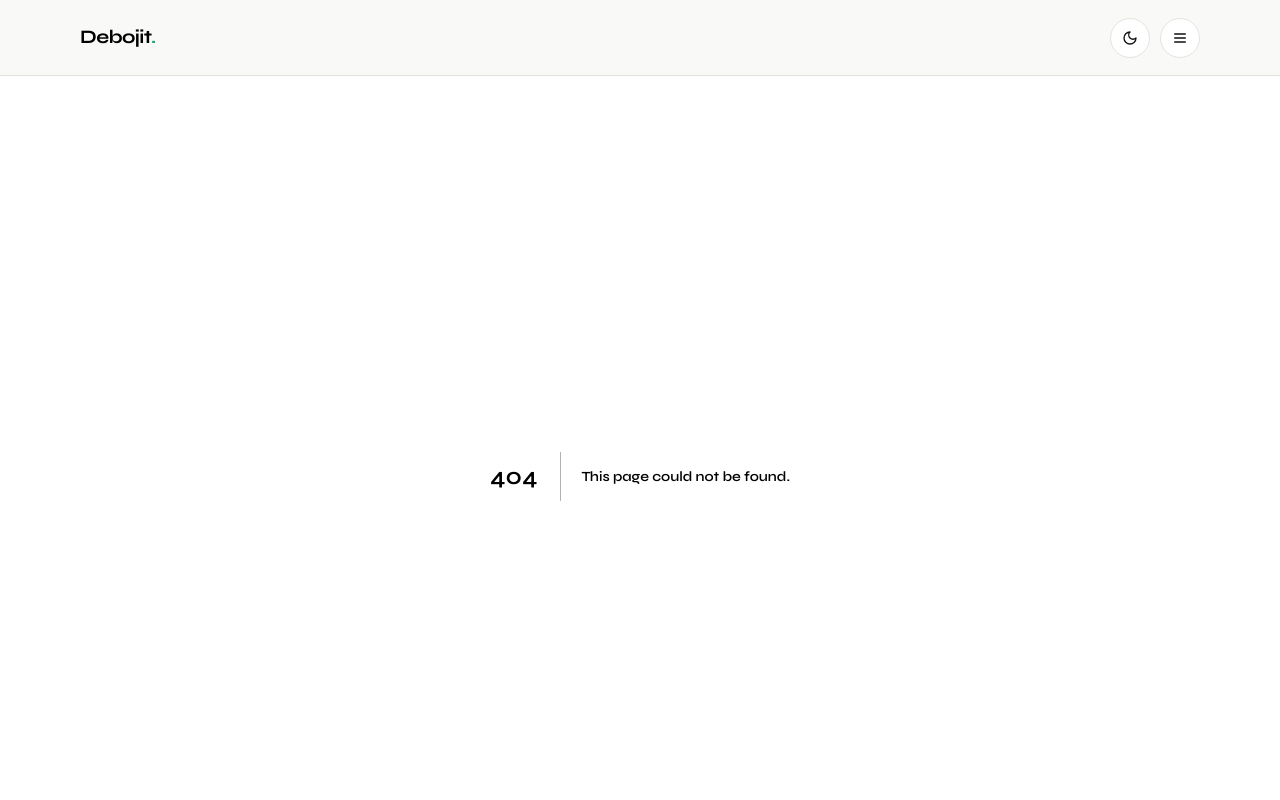
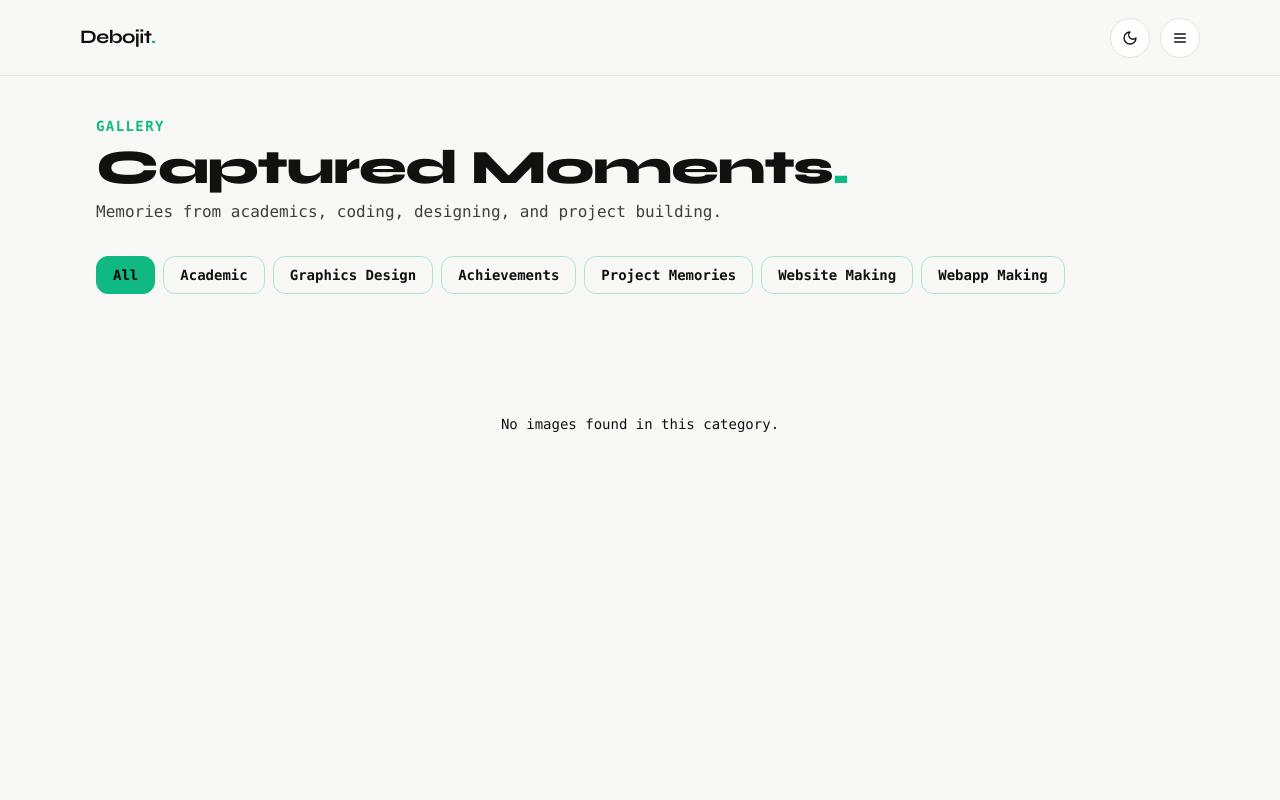
Before and after one commit to debojitsahajit09/my-portfolio, a Next.js app in the folder extracted/: page /gallery in a window 1280 px wide. Before the commit this address had no page. Shown: the top 800 px of the page. Built offline with nearby package versions, Linux system fonts and the light colour scheme.

Commit message:
Implement GalleryPage component with category filtering
This component allows users to view and filter gallery images by category, displaying relevant images based on the selected category.

```diff
--- /dev/null
+++ b/extracted/app/gallery/page.tsx
@@ -0,0 +1,91 @@
+"use client";
+
+import { useState } from "react";
+import { site } from "@/data/site";
+
+export default function GalleryPage() {
+  const [selectedCategory, setSelectedCategory] = useState("All");
+
+  const categories = site.galleryCategories || [
+    "All",
+    "Academic",
+    "Graphics Design",
+    "Achievements",
+    "Project Memories",
+    "Website Making",
+    "Webapp Making",
+  ];
+
+  const images = site.galleryImages || [];
+
+  const filteredImages =
+    selectedCategory === "All"
+      ? images
+      : images.filter((img) => img.category === selectedCategory);
+
+  return (
+    <main className="min-h-screen py-10 px-4 md:px-8 max-w-6xl mx-auto font-mono">
+      <div className="mb-8">
+        <div className="text-xs md:text-sm font-semibold tracking-widest uppercase mb-2 text-[#10b981]">
+          GALLERY
+        </div>
+        <h1 className="text-3xl md:text-5xl font-extrabold tracking-tight mb-2">
+          Captured Moments<span className="text-[#10b981]">.</span>
+        </h1>
+        <p className="text-sm md:text-base opacity-80">
+          Memories from academics, coding, designing, and project building.
+        </p>
+      </div>
+
+      {/* Category Filter Buttons */}
+      <div className="flex flex-wrap gap-2 mb-10">
+        {categories.map((cat, idx) => (
+          <button
+            key={idx}
+            type="button"
+            onClick={() => setSelectedCategory(cat)}
+            className={`px-4 py-2 rounded-xl text-xs md:text-sm font-bold transition-all border ${
+              selectedCategory === cat
+                ? "bg-[#10b981] text-black border-[#10b981]"
+                : "bg-transparent text-foreground border-[#10b981]/30 hover:border-[#10b981]"
+            }`}
+          >
+            {cat}
+          </button>
+        ))}
+      </div>
+
+      {/* Image Grid */}
+      <div className="grid grid-cols-1 sm:grid-cols-2 md:grid-cols-3 gap-6">
+        {filteredImages.map((img: any) => (
+          <div
+            key={img.id}
+            className="group relative overflow-hidden rounded-2xl border border-[#10b981]/20 bg-card shadow-md transition-all hover:border-[#10b981]"
+          >
+            <div className="h-60 w-full overflow-hidden">
+              <img
+                src={img.src}
+                alt={img.title}
+                className="w-full h-full object-cover transition-transform duration-300 group-hover:scale-105"
+              />
+            </div>
+            <div className="p-4">
+              <span className="text-[10px] uppercase tracking-wider text-[#10b981] font-semibold">
+                {img.category}
+              </span>
+              <h3 className="text-base font-bold mt-1 text-foreground">
+                {img.title}
+              </h3>
+            </div>
+          </div>
+        ))}
+      </div>
+
+      {filteredImages.length === 0 && (
+        <div className="text-center py-20 text-muted-foreground text-sm">
+          No images found in this category.
+        </div>
+      )}
+    </main>
+  );
+}
```
